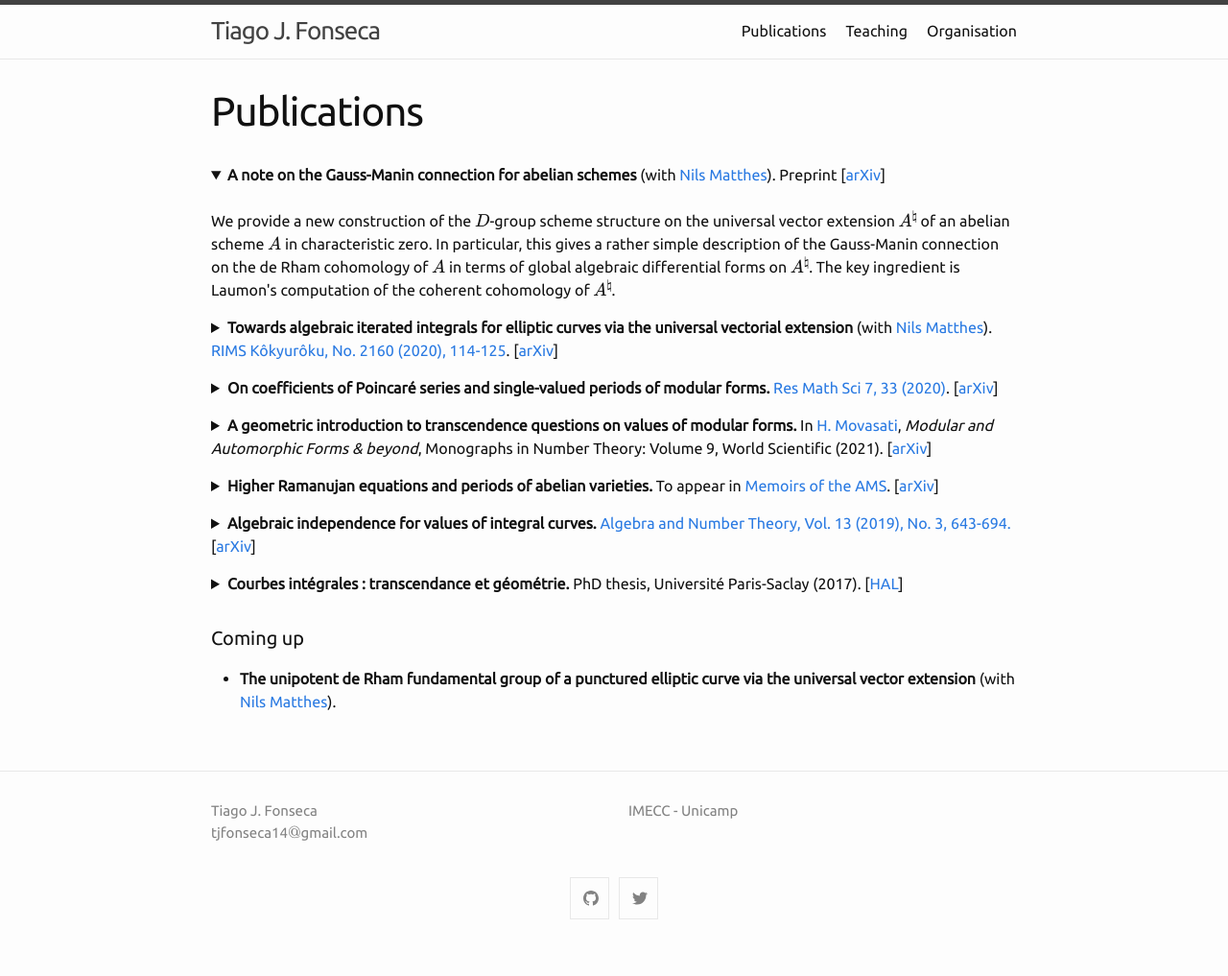
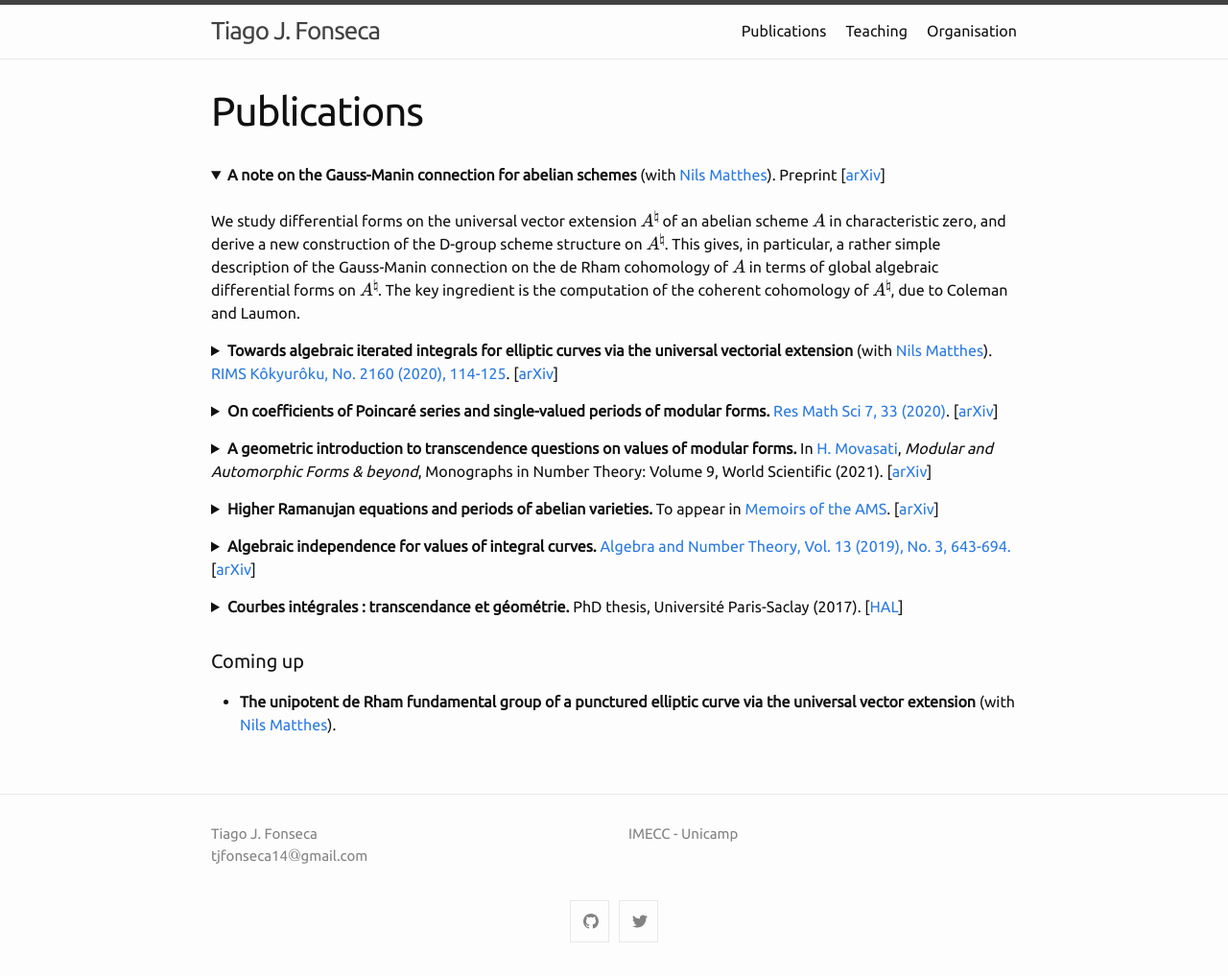
Before and after one commit to tjfonseca/tjfonseca.github.io, a Jekyll site: the page built from publications.md, in a window 1280 px wide. Shown: the whole page at 96% size. Built offline with Jekyll 4.4.1, drawn with Linux system fonts in a browser that asks for light colours; formulas are drawn with MathJax 3; before the commit the page ends 993 px from its top, so only the background shows below that.

Commit message:
Initial commit

```diff
--- a/publications.md
+++ b/publications.md
@@ -8,12 +8,7 @@ permalink: /publications/
 	<summary><b>A note on the Gauss-Manin connection for abelian schemes</b> (with <a href="https://nilsmatthes.github.io/" target="_blank">Nils Matthes</a>). Preprint [<a href="https://arxiv.org/abs/2201.06402" target="_blank">arXiv</a>] </summary>
 
   <p><br>
-	 We provide a new construction of the $D$-group scheme structure on the
-universal vector extension $A^{\natural}$ of an abelian scheme $A$ in
-characteristic zero. In particular, this gives a rather simple description of
-the Gauss-Manin connection on the de Rham cohomology of $A$ in terms of global
-algebraic differential forms on $A^{\natural}$. The key ingredient is Laumon's
-computation of the coherent cohomology of $A^{\natural}$.
+	 We study differential forms on the universal vector extension $A^{\natural}$ of an abelian scheme $A$ in characteristic zero, and derive a new construction of the D-group scheme structure on $A^{\natural}$. This gives, in particular, a rather simple description of the Gauss-Manin connection on the de Rham cohomology of $A$ in terms of global algebraic differential forms on $A^{\natural}$. The key ingredient is the computation of the coherent cohomology of $A^{\natural}$, due to Coleman and Laumon.
 	</p>
 </details>
 
```
Also changed, not shown: index.md (+2 -2 lines), organisation.md (+3 -1 lines), teaching.md (+1 -1 lines), 1 other file.
